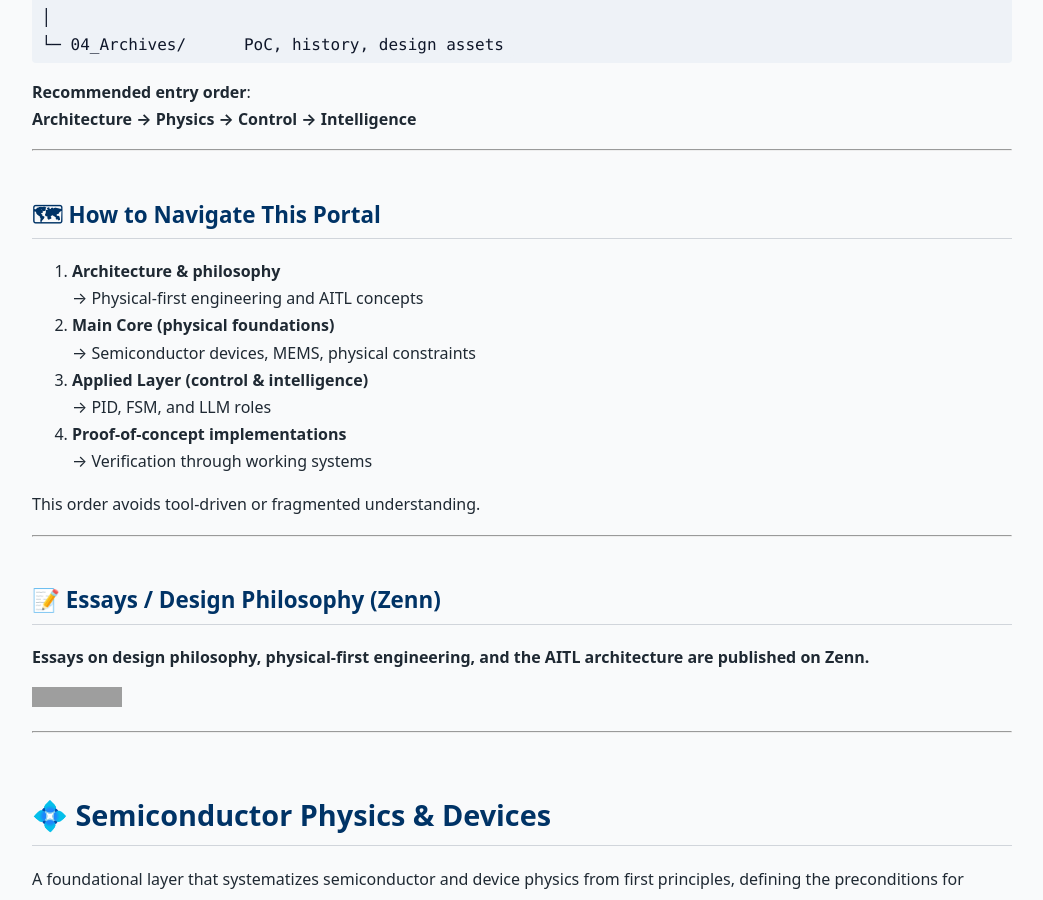
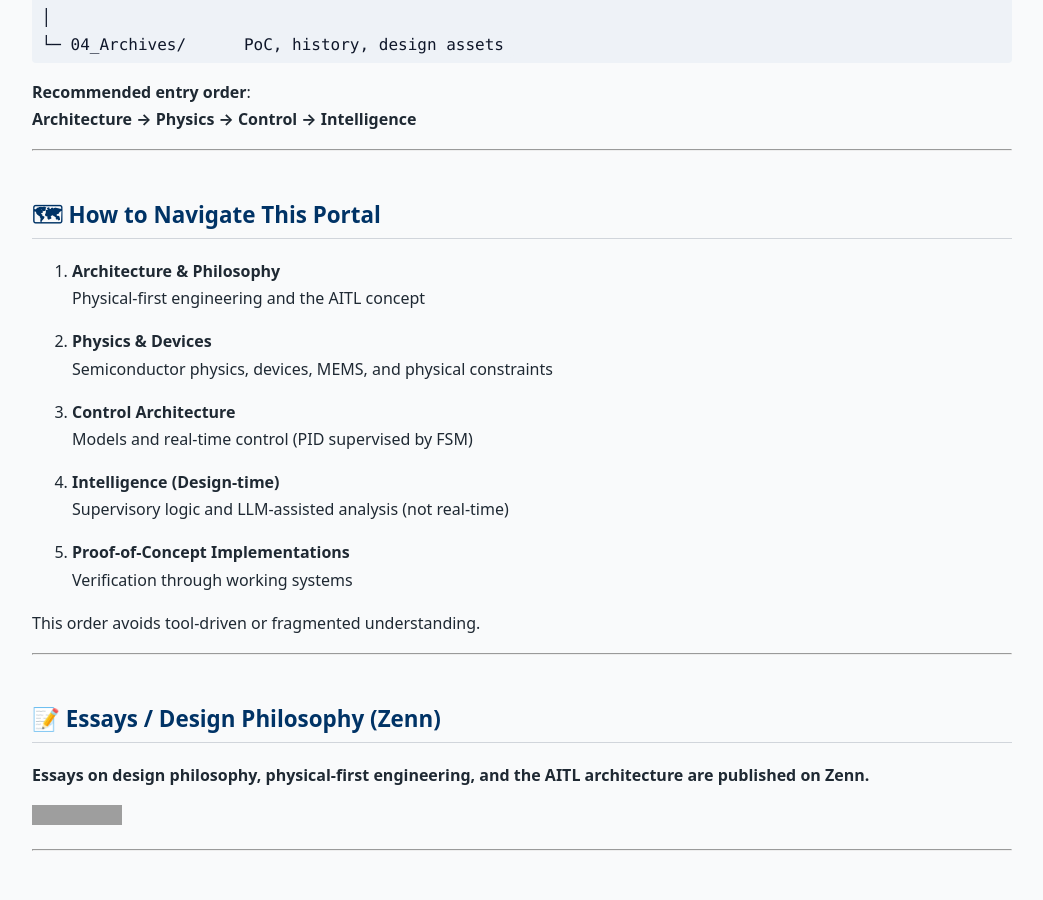
Before and after one commit to Samizo-AITL/Samizo-AITL.github.io, a Jekyll site: the page built from portal/en/index.md, in a window 1280 px wide and 900 px high, scrolled down 4291 px. Shown: the whole window, without its empty margins (118-1161 px from the left). Built offline with Jekyll 4.4.1, drawn with Linux system fonts in a browser that asks for light colours; grey boxes are pictures that could not be loaded.

Commit message:
Update index.md

```diff
--- a/portal/en/index.md
+++ b/portal/en/index.md
@@ -182,14 +182,20 @@ Samizo-AITL/
 
 ## 🗺 How to Navigate This Portal
 
-1. **Architecture & philosophy**
-   → Physical-first engineering and AITL concepts
-2. **Main Core (physical foundations)**
-   → Semiconductor devices, MEMS, physical constraints
-3. **Applied Layer (control & intelligence)**
-   → PID, FSM, and LLM roles
-4. **Proof-of-concept implementations**
-   → Verification through working systems
+1. **Architecture & Philosophy**
+   Physical-first engineering and the AITL concept
+
+2. **Physics & Devices**
+   Semiconductor physics, devices, MEMS, and physical constraints
+
+3. **Control Architecture**
+   Models and real-time control (PID supervised by FSM)
+
+4. **Intelligence (Design-time)**
+   Supervisory logic and LLM-assisted analysis (not real-time)
+
+5. **Proof-of-Concept Implementations**
+   Verification through working systems
 
 This order avoids tool-driven or fragmented understanding.
 
```
